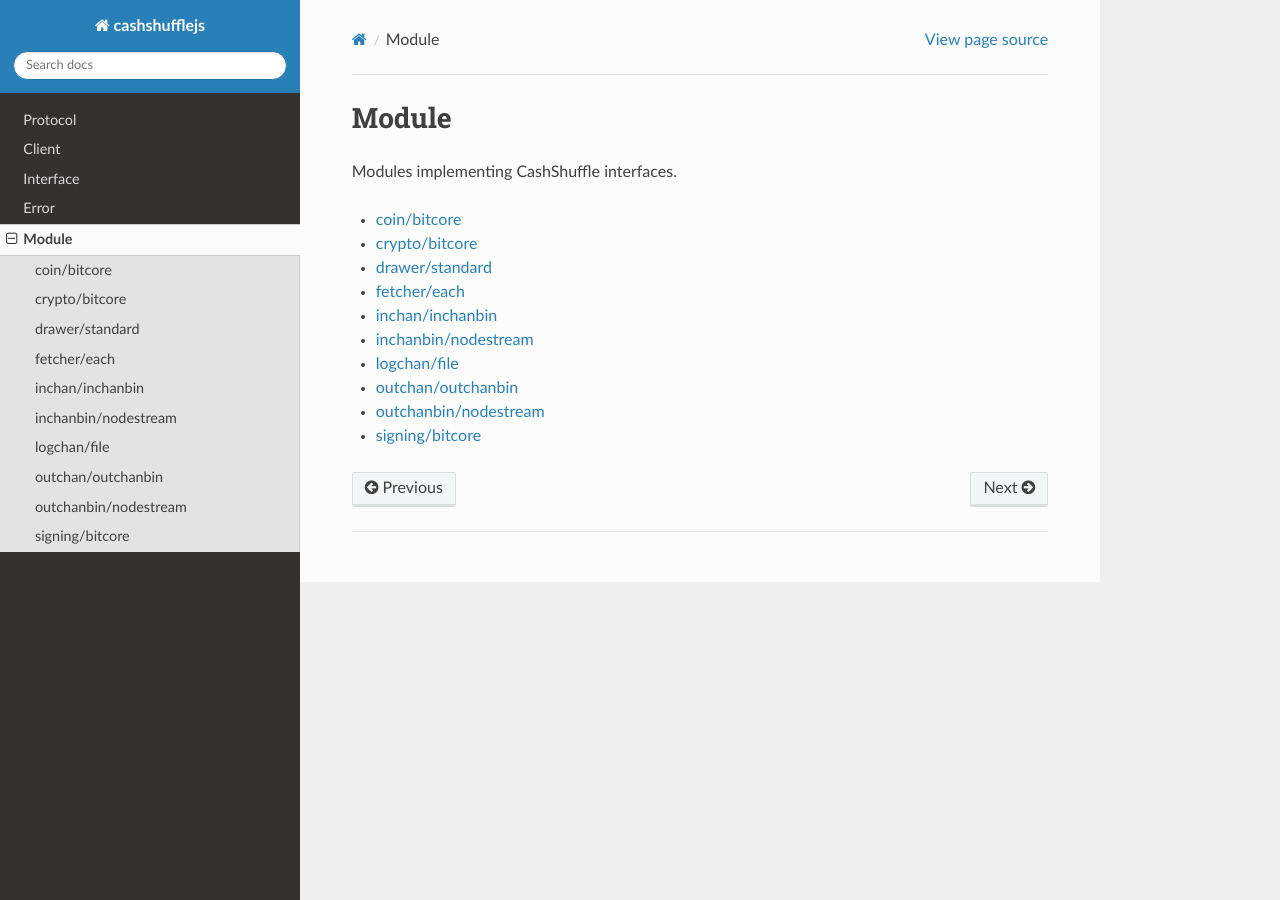
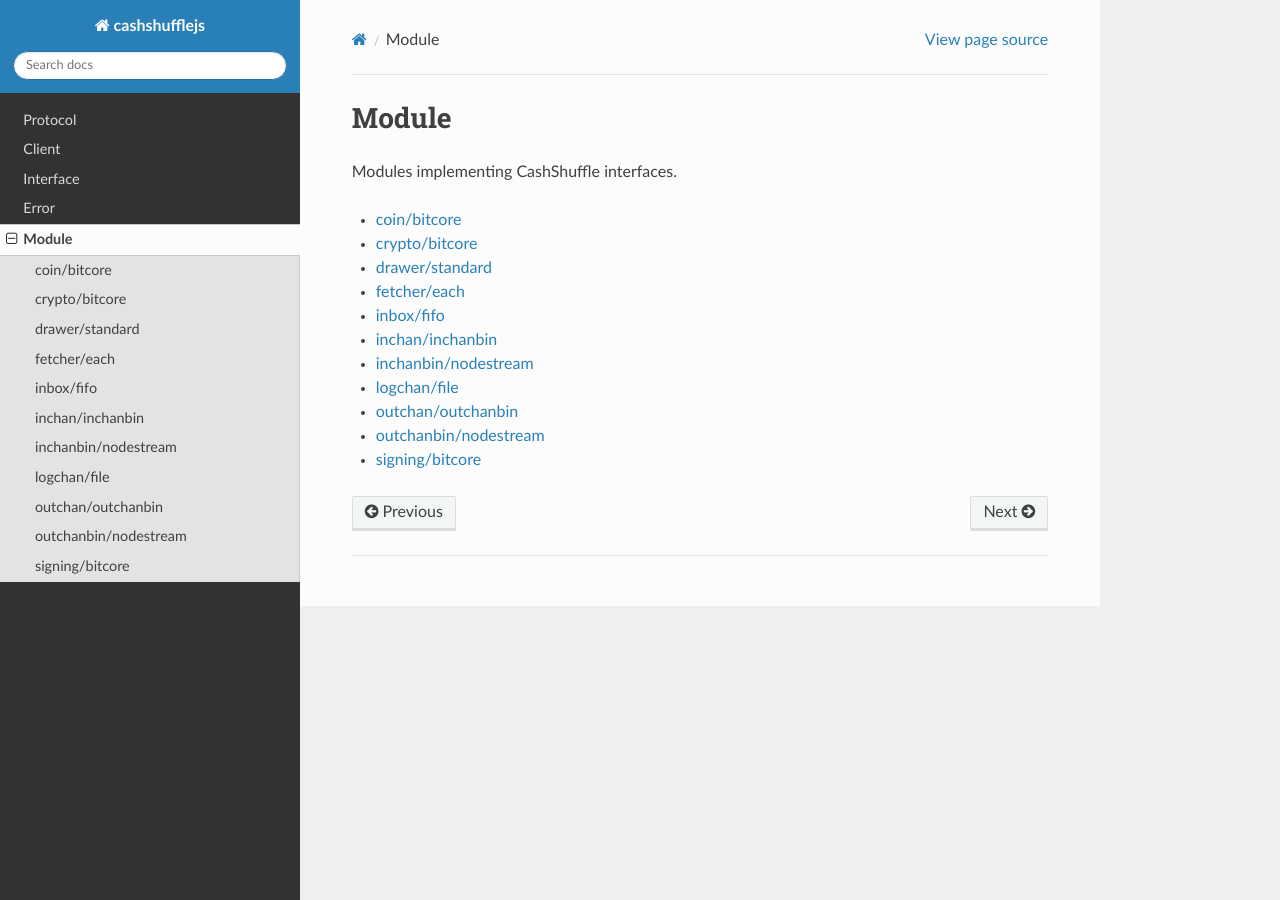
Before and after one commit to bookmoons/cashshufflejs, a Sphinx documentation site: the page built from doc/module.rst, in a window 1280 px wide. Built offline with Sphinx 7.4.7 and the Read the Docs theme 2.0.0, drawn with Linux system fonts in a browser that asks for light colours.

Commit message:
doc: Add inbox/fifo

```diff
--- a/doc/module.rst
+++ b/doc/module.rst
@@ -8,6 +8,7 @@
    module/crypto/bitcore
    module/drawer/standard
    module/fetcher/each
+   module/inbox/fifo
    module/inchan/inchanbin
    module/inchanbin/nodestream
    module/logchan/file
--- /dev/null
+++ b/doc/module/inbox/fifo.rst
@@ -0,0 +1,5 @@
+inbox/fifo
+----------
+
+.. automodule:: inbox/fifo
+   :members:
```
